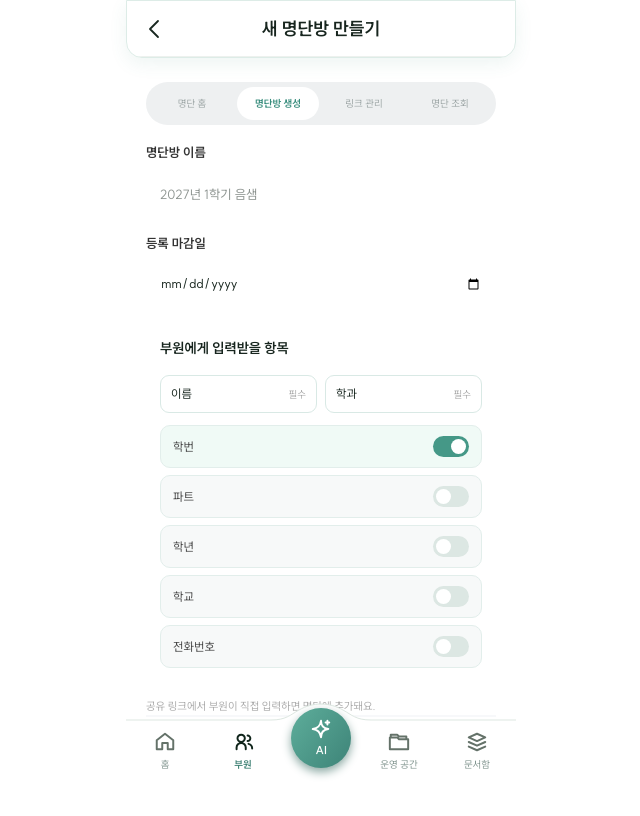
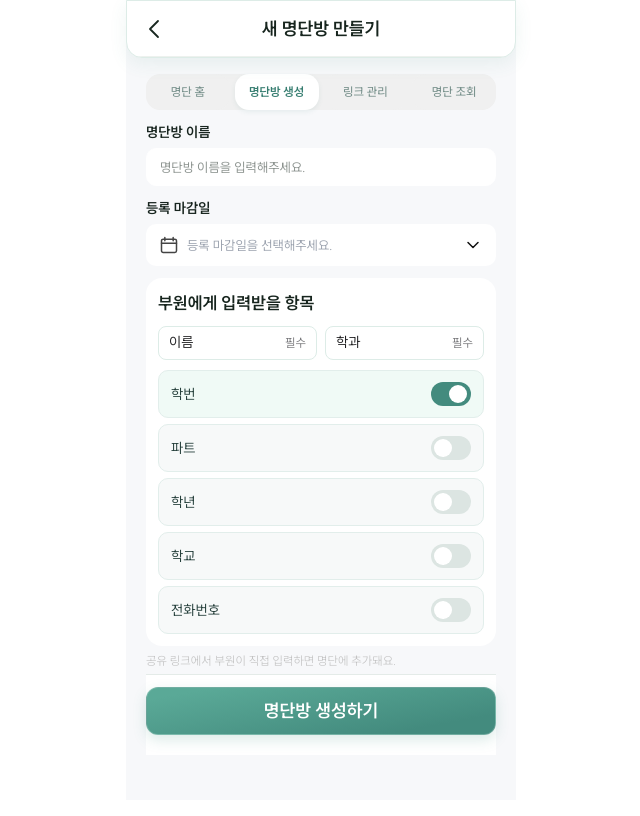
Before and after one commit to moimzang-line4/frontend, a React (Vite) app in the folder frontend/: page /members/new in a window 1280 px wide. Shown: the top 816 px of the page, without its empty margins (319-959 px from the left). Built offline with nearby package versions, Linux system fonts and the light colour scheme.

Commit message:
feat: 새 명단방만들기 화면구현

```diff
--- a/frontend/src/App.tsx
+++ b/frontend/src/App.tsx
@@ -79,7 +79,7 @@ export default function App() {
       ))}
 
       {/* 부원 명단 목록 */}
-      <Route element={<MainLayout title="부원" showBack={false} headerAlign="left"/>}>
+      <Route element={<MainLayout title="부원" showBack={false} headerAlign="left" />}>
         <Route
           path="/members"
           element={<MemberListRoute groups={groups} />}
@@ -87,7 +87,15 @@ export default function App() {
       </Route>
 
       {/* 새 명단방 생성 */}
-      <Route element={<MainLayout title="새 명단방 만들기" showBack />}>
+      <Route
+        element={
+          <MainLayout
+            title="새 명단방 만들기"
+            showBack
+            showFooter={false}
+          />
+        }
+      >
         <Route
           path="/members/new"
           element={
--- a/frontend/src/components/Button.tsx
+++ b/frontend/src/components/Button.tsx
@@ -15,10 +15,11 @@ export default function Button({
       type={type}
       disabled={disabled}
       className={`
-        flex h-button w-full shrink-0
+        flex h-[48px] w-full shrink-0
         items-center justify-center
-        rounded-button px-4
+        rounded-[12px] px-[16px]
         font-sans text-button font-bold
+        border border-solid border-white/20
         ${
           disabled
             ? `
@@ -27,7 +28,9 @@ export default function Button({
             `
             : `
               cursor-pointer bg-button-gradient
-              text-white active:brightness-95
+              text-white
+              shadow-[0_5px_14px_rgba(63,143,128,0.18)]
+              active:brightness-95
             `
         }
         ${className}
--- a/frontend/src/components/members/MemberFieldToggle.tsx
+++ b/frontend/src/components/members/MemberFieldToggle.tsx
@@ -30,7 +30,7 @@ export default function MemberFieldToggle({
 }
 
 const Container = styled.div<{ $enabled: boolean }>`
-  height: 43px;
+  height: 48px;
   padding: 0 12px;
   display: flex;
   align-items: center;
@@ -42,27 +42,30 @@ const Container = styled.div<{ $enabled: boolean }>`
 `;
 
 const Label = styled.span`
-  font-size: 12px;
-  color: #444444;
+    font-size: 14px;
+    color: #253f3b;
+    font-style: normal;
+    font-weight: 400;
+    line-height: 20px;
 `;
 
 const Toggle = styled.button<{ $enabled: boolean }>`
-  width: 36px;
-  height: 21px;
+  width: 40px;
+  height: 24px;
   padding: 3px;
   display: flex;
   align-items: center;
   border: none;
-  border-radius: 20px;
+  border-radius: 12px;
   background: ${({ $enabled }) =>
-    $enabled ? "#459887" : "#dce7e3"};
+    $enabled ? "#438b7e" : "#dce5e2"};
   cursor: pointer;
   transition: background 0.2s;
 `;
 
 const Circle = styled.span<{ $enabled: boolean }>`
-  width: 15px;
-  height: 15px;
+  width: 18px;
+  height: 18px;
   border-radius: 50%;
   background: white;
   transform: ${({ $enabled }) =>
--- a/frontend/src/components/members/MemberStepIndicator.tsx
+++ b/frontend/src/components/members/MemberStepIndicator.tsx
@@ -27,11 +27,11 @@ export default function MemberStepIndicator({ currentStep }: Props) {
 
 const Container = styled.div`
   width: 100%;
-  padding: 5px;
   display: flex;
-  gap: 4px;
-  background: #eef0f1;
-  border-radius: 30px;
+  gap: 5px;
+  background: #f0f0f0;
+  border-radius: 16px;
+  margin-top: -8px;
 `;
 
 const Step = styled.div<{ $active: boolean }>`
@@ -39,9 +39,11 @@ const Step = styled.div<{ $active: boolean }>`
   padding: 9px 0;
   text-align: center;
   white-space: nowrap;
-  font-size: 10px;
-  font-weight: ${({ $active }) => ($active ? 700 : 400)};
-  color: ${({ $active }) => ($active ? "#378c7c" : "#9ca5a5")};
-  background: ${({ $active }) => ($active ? "#ffffff" : "transparent")};
-  border-radius: 20px;
+  font-size: 12px;
+  font-weight: ${({ $active }) => ($active ? 700 : 500)};
+  color: ${({ $active }) => ($active ? "#367D70" : "#78918C")};
+  background: ${({ $active }) => ($active ? "#ffffff" : "#f0f0f0")};
+  border-radius: 14px;
+  box-shadow: ${({ $active }) =>
+    $active ? "0 2px 5px 0 rgba(54, 125, 112, 0.09)" : "none"};
 `;
--- a/frontend/src/layouts/MainLayout.tsx
+++ b/frontend/src/layouts/MainLayout.tsx
@@ -6,6 +6,7 @@ import type { FooterItem } from './Footer'
 type MainLayoutProps = {
   title: string
   showBack?: boolean
+  showFooter?: boolean
   footerItems?: readonly FooterItem[]
   headerAlign?: 'left' | 'center'
 }
@@ -13,6 +14,7 @@ type MainLayoutProps = {
 export default function MainLayout({
   title,
   showBack = true,
+  showFooter = true,
   footerItems,
   headerAlign = 'center',
 }: MainLayoutProps) {
@@ -20,7 +22,7 @@ export default function MainLayout({
     <div
       className="
         mx-auto flex min-h-dvh w-full
-        max-w-app flex-col bg-surface
+        max-w-app flex-col bg-[#F7F8FA]
       "
     >
       <a
@@ -38,12 +40,14 @@ export default function MainLayout({
 
       <main
         id="main-content"
-        className="flex-1 px-page-x pt-page-top pb-layout"
+        className={`flex-1 min-h-0 px-page-x pt-page-top ${
+          showFooter ? 'pb-layout' : 'pb-0'
+        }`}
       >
         <Outlet />
       </main>
 
-      <Footer items={footerItems} />
+      {showFooter && <Footer items={footerItems} />}
     </div>
   )
 }
--- a/frontend/src/pages/members/MemberCreatePage.styles.ts
+++ b/frontend/src/pages/members/MemberCreatePage.styles.ts
@@ -3,35 +3,38 @@ import styled from "styled-components";
 export const Container = styled.div`
   width: 100%;
   min-height: 100%;
+
   display: flex;
   flex-direction: column;
-`
+`;
 
 export const Content = styled.main`
   flex: 1;
+  min-height: 0;
   padding: 0;
-`
+`;
 
 export const FormGroup = styled.div`
   display: flex;
   flex-direction: column;
-  gap: 9px;
-  margin-top: 18px;
+  gap: 6px;
+  margin-top: 12px;
 `;
 
 export const Label = styled.label`
-  font-size: 13px;
+  font-size: 14px;
+  line-height: 20px;
   font-weight: 700;
-  color: #333333;
+  color: #18251f;
 `;
 
 export const Input = styled.input`
   width: 100%;
-  height: 44px;
-  padding: 0 14px;
+  height: 38px;
+  padding: 0 13px;
   box-sizing: border-box;
-  border: none;
-  border-radius: 12px;
+  border: 1px solid #FFF;
+  border-radius: 10px;
   outline: none;
   background: #ffffff;
   font-size: 13px;
@@ -42,66 +45,112 @@ export const Input = styled.input`
 `;
 
 export const FieldSection = styled.section`
-  margin-top: 18px;
-  padding: 14px;
+  margin-top: 12px;
+  padding: 12px;
   background: #ffffff;
   border-radius: 16px;
 `;
 
 export const SectionTitle = styled.h3`
-  margin: 0 0 16px;
-  font-size: 14px;
+  margin: 0 0 10px;
+  font-size: 17px;
   font-weight: 700;
 `;
 
 export const RequiredFields = styled.div`
   display: flex;
   gap: 8px;
-  margin-bottom: 12px;
+  margin-bottom: 10px;
 `;
 
 export const RequiredField = styled.div`
   flex: 1;
-  height: 38px;
+  height: 34px;
   padding: 0 10px;
   display: flex;
   align-items: center;
   justify-content: space-between;
-  border: 1px solid #d9e9e5;
-  border-radius: 9px;
-  font-size: 12px;
+  border: 1px solid #DDECE7;
+  border-radius: 8px;
+  font-size: 14px;
+  color: #1F1F21;
 
   span:last-child {
-    font-size: 10px;
-    color: #aaaaaa;
+    font-size: 12px;
+    color: #7A7A7D;
   }
 `;
 
 export const OptionalFields = styled.div`
   display: flex;
   flex-direction: column;
-  gap: 7px;
+  gap: 6px;
 `;
 
 export const Notice = styled.p`
-  margin-top: 16px;
-  font-size: 11px;
-  color: #aaaaaa;
+    margin-top: 5px;
+    margin-bottom: 3px;
+    font-size: 12px;
+    color: #c2c2c2;
+    font-style: normal;
+    font-weight: 300;
+    line-height: 20px;
 `;
 
 export const BottomAction = styled.div`
-  padding: 14px 18px 22px;
-  background: #f7f8fa;
+  margin-top: auto;
+  width: 100%;
+  padding: 12px 0 20px;
+
+  background: #ffffff;
+  border-top: 1px solid #e4ebe8;
 `;
 
-export const SubmitButton = styled.button`
+export const DateWrapper = styled.div`
+  position: relative;
   width: 100%;
-  height: 48px;
-  border: none;
+  height: 42px;
+  padding: 0 13px;
+
+  display: flex;
+  align-items: center;
+  gap: 8px;
+
+  background: #ffffff;
   border-radius: 10px;
-  background: linear-gradient(90deg, #5ab09e, #408f80);
-  color: #ffffff;
-  font-size: 14px;
-  font-weight: 700;
   cursor: pointer;
 `;
+
+export const CalendarIcon = styled.span`
+  display: flex;
+  align-items: center;
+  justify-content: center;
+  color: #444444;
+  flex-shrink: 0;
+`;
+
+export const DateText = styled.span<{ $placeholder: boolean }>`
+  flex: 1;
+  font-size: 13px;
+  font-weight: 400;
+  line-height: 20px;
+
+  color: ${({ $placeholder }) =>
+    $placeholder ? "#9CA3AF" : "#253f3b"};
+`;
+
+export const ArrowIcon = styled.span`
+  display: flex;
+  align-items: center;
+  justify-content: center;
+  color: #111111;
+  flex-shrink: 0;
+`;
+
+export const HiddenDateInput = styled.input`
+  position: absolute;
+  width: 1px;
+  height: 1px;
+  opacity: 0;
+  pointer-events: none;
+`;
--- a/frontend/src/pages/members/MemberCreatePage.tsx
+++ b/frontend/src/pages/members/MemberCreatePage.tsx
@@ -1,7 +1,8 @@
-import { useState } from "react";
+import { useRef, useState } from "react";
 
 import MemberFieldToggle from "../../components/members/MemberFieldToggle";
 import MemberStepIndicator from "../../components/members/MemberStepIndicator";
+import Button from "../../components/Button";
 
 import type { MemberField, CreateMemberGroup } from "../../types/member";
 
@@ -23,6 +24,16 @@ export default function MemberCreatePage({ onSubmit }: Props) {
     const [name, setName] = useState("");
     const [deadline, setDeadline] = useState("");
     const [fields, setFields] = useState(initialFields);
+
+    const dateInputRef = useRef<HTMLInputElement>(null);
+
+    const formatDate = (date: string) => {
+        if (!date) return "등록 마감일을 선택해주세요.";
+
+        const [year, month, day] = date.split("-");
+
+        return `${year.slice(2)}. ${Number(month)}. ${Number(day)}.`;
+    };
 
     const toggleField = (id: string) => {
         setFields((prev) =>
@@ -63,7 +74,7 @@ export default function MemberCreatePage({ onSubmit }: Props) {
                     <S.Input
                         id="groupName"
                         type="text"
-                        placeholder="2027년 1학기 음샘"
+                        placeholder="명단방 이름을 입력해주세요."
                         value={name}
                         onChange={(e) => setName(e.target.value)}
                     />
@@ -71,12 +82,53 @@ export default function MemberCreatePage({ onSubmit }: Props) {
 
                 <S.FormGroup>
                     <S.Label htmlFor="deadline">등록 마감일</S.Label>
-                    <S.Input
-                        id="deadline"
-                        type="date"
-                        value={deadline}
-                        onChange={(e) => setDeadline(e.target.value)}
-                    />
+
+                    <S.DateWrapper
+                        onClick={() => dateInputRef.current?.showPicker()}
+                    >
+                        <S.CalendarIcon>
+                            <svg
+                                width="20"
+                                height="20"
+                                viewBox="0 0 24 24"
+                                fill="none"
+                                stroke="currentColor"
+                                strokeWidth="1.8"
+                                strokeLinecap="round"
+                                strokeLinejoin="round"
+                            >
+                                <rect x="3" y="5" width="18" height="16" rx="2" />
+                                <path d="M7 3v4M17 3v4M3 10h18" />
+                            </svg>
+                        </S.CalendarIcon>
+
+                        <S.DateText $placeholder={!deadline}>
+                            {formatDate(deadline)}
+                        </S.DateText>
+
+                        <S.ArrowIcon>
+                            <svg
+                                width="20"
+                                height="20"
+                                viewBox="0 0 24 24"
+                                fill="none"
+                                stroke="currentColor"
+                                strokeWidth="1.8"
+                                strokeLinecap="round"
+                                strokeLinejoin="round"
+                            >
+                                <path d="m6 9 6 6 6-6" />
+                            </svg>
+                        </S.ArrowIcon>
+
+                        <S.HiddenDateInput
+                            ref={dateInputRef}
+                            id="deadline"
+                            type="date"
+                            value={deadline}
+                            onChange={(e) => setDeadline(e.target.value)}
+                        />
+                    </S.DateWrapper>
                 </S.FormGroup>
 
                 <S.FieldSection>
@@ -111,9 +163,9 @@ export default function MemberCreatePage({ onSubmit }: Props) {
             </S.Content>
 
             <S.BottomAction>
-                <S.SubmitButton type="button" onClick={handleSubmit}>
+                <Button onClick={handleSubmit}>
                     명단방 생성하기
-                </S.SubmitButton>
+                </Button>
             </S.BottomAction>
         </S.Container>
     );
--- a/frontend/src/pages/members/MemberListPage.styles.ts
+++ b/frontend/src/pages/members/MemberListPage.styles.ts
@@ -2,7 +2,10 @@ import styled from 'styled-components'
 
 export const Container = styled.div`
   width: 100%;
-`
+  display: flex;
+  flex-direction: column;
+  gap: 18px;
+`;
 
 export const GroupList = styled.div`
   display: flex;
--- a/frontend/src/pages/members/MemberListPage.tsx
+++ b/frontend/src/pages/members/MemberListPage.tsx
@@ -1,6 +1,7 @@
 import MemberGroupCard from '../../components/members/MemberGroupCard'
 import type { MemberGroup } from '../../types/member'
 import * as S from './MemberListPage.styles'
+import Button from "../../components/Button";
 
 interface Props {
     groups: MemberGroup[]
@@ -25,9 +26,9 @@ export default function MemberListPage({
                 ))}
             </S.GroupList>
 
-            <S.CreateButton type="button" onClick={onCreate}>
+            <Button onClick={onCreate}>
                 + 새 명단
-            </S.CreateButton>
+            </Button>
         </S.Container>
     )
 }
```
Lines whose indentation alone changed are shown as unchanged.
